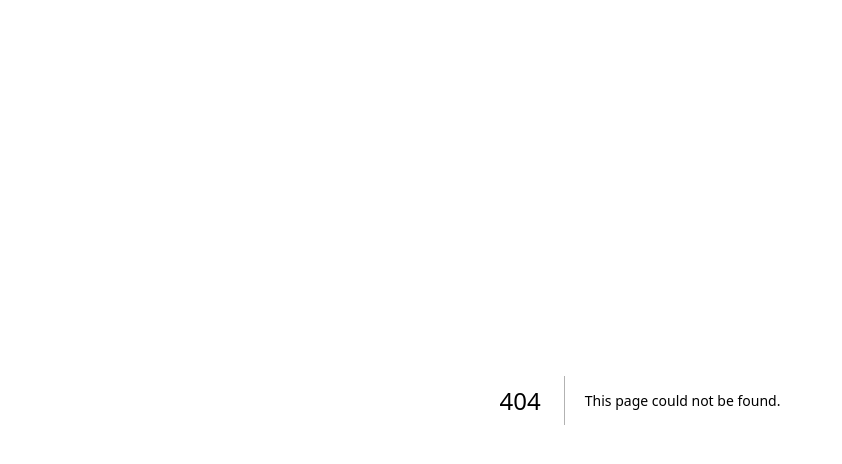
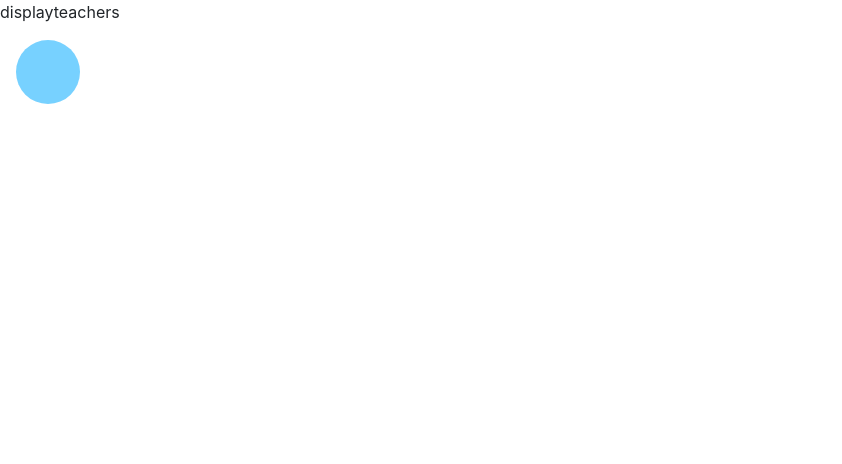
Before and after one commit to to-know-g19/TOKNOW_FE, a Next.js app: page /displayteachers in a window 1280 px wide. Before the commit this address had no page. Shown: the top 464 px of the page, without its empty margins (0-842 px from the left). Built offline with nearby package versions, Linux system fonts and the light colour scheme.

Commit message:
created pages and components for displayteachers

```diff
--- /dev/null
+++ b/components/teacherRectangle/TeacherRectangle.js
@@ -0,0 +1,10 @@
+import React from 'react'
+
+export default function TeacherRectangle(props) {
+  return (
+    <div className='groupInfo'>
+    <p>{props.teacherName}</p>
+    <p>{props.teacheType}</p>
+</div>
+  )
+}
--- /dev/null
+++ b/pages/displayteachers.js
@@ -0,0 +1,14 @@
+import React from 'react'
+import TeacherRectangle from '../components/teacherRectangle/TeacherRectangle'
+
+export default function displayTeachers() {
+  return (
+    <>
+
+
+    <div>displayteachers</div>
+    <TeacherRectangle
+    />
+    </>
+  )
+}
```
Also changed, not shown: components/TeachersDisplay/TeachersDisplay.js (added, +7 -0 lines), components/teacherRectangle/teacherRectangle.scss (added).
